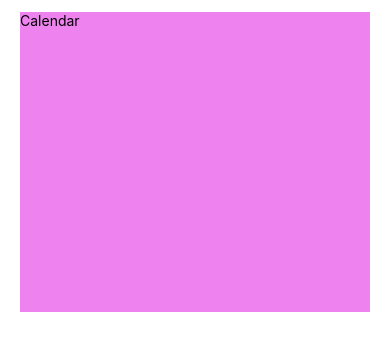
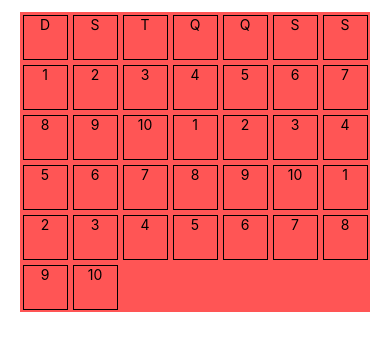
Before and after one commit to fabioVitorTavares/Tasks-mobile, a React Native app in the folder Tasks-mobile/: screen / in a window 390 px wide. Shown: the top 350 px of the page. Built offline with nearby package versions, Linux system fonts and the light colour scheme.

Commit message:
commit 070220232307

```diff
--- a/Tasks-mobile/components/Calendar/index.tsx
+++ b/Tasks-mobile/components/Calendar/index.tsx
@@ -1,11 +1,33 @@
-import { View, Text } from "react-native"
-import { styles } from "./style"
+import React, { useEffect, useState } from "react";
+import { View, Text, TouchableOpacity } from "react-native";
+import { styles } from "./style";
 
 export function Calendar() {
+  const week: String[] = ["D", "S", "T", "Q", "Q", "S", "S"];
+  const [numbers, setNumbers] = useState<number[]>([]);
+  const [date, setDate] = useState<Date>(new Date());
+
+  useEffect(() => {
+    setNumbers([
+      1, 2, 3, 4, 5, 6, 7, 8, 9, 10, 1, 2, 3, 4, 5, 6, 7, 8, 9, 10, 1, 2, 3, 4,
+      5, 6, 7, 8, 9, 10,
+    ]);
+  }, []);
+
+  useEffect(() => {
+    console.log(date.toString());
+  }, [date]);
 
   return (
     <View style={styles.calendar}>
-      <Text>Calendar</Text>
+      {week.map((day) => (
+        <Text style={styles.cells}>{day}</Text>
+      ))}
+      {numbers.map((number) => (
+        <TouchableOpacity onPress={() => setDate(new Date(2023, 1, number))}>
+          <Text style={styles.cells}>{String(number)}</Text>
+        </TouchableOpacity>
+      ))}
     </View>
-  )
+  );
 }
--- a/Tasks-mobile/components/Calendar/style.ts
+++ b/Tasks-mobile/components/Calendar/style.ts
@@ -3,6 +3,17 @@ export const styles = StyleSheet.create({
   calendar: {
     width: 350,
     height: 300,
-    backgroundColor: 'violet'
+    backgroundColor: '#f55',
+    flexDirection: 'row',
+    flexWrap: 'wrap',
+  },
+  cells: {
+    width: 45,
+    height: 45,
+    margin: 2.5,
+
+    textAlign: 'center',
+    textAlignVertical: 'center',
+    borderWidth: 0.4,
   }
 })
```
